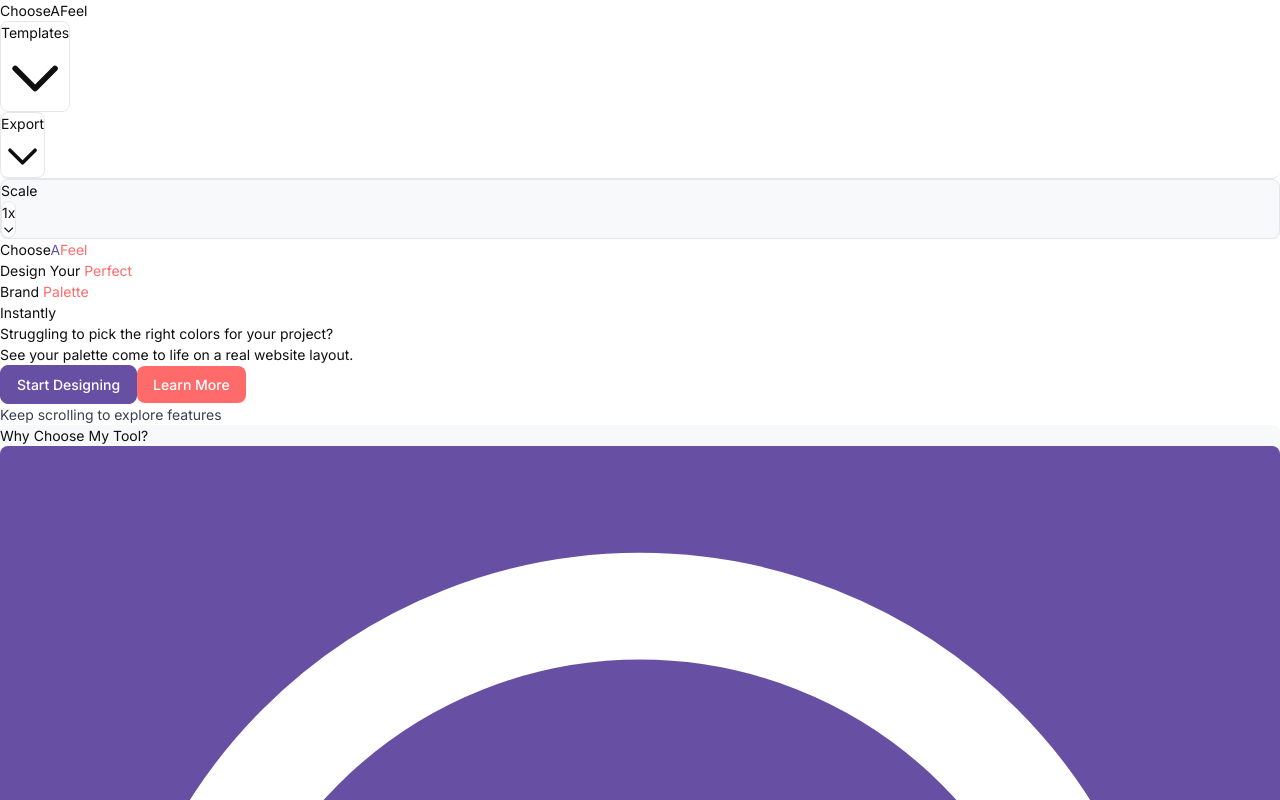
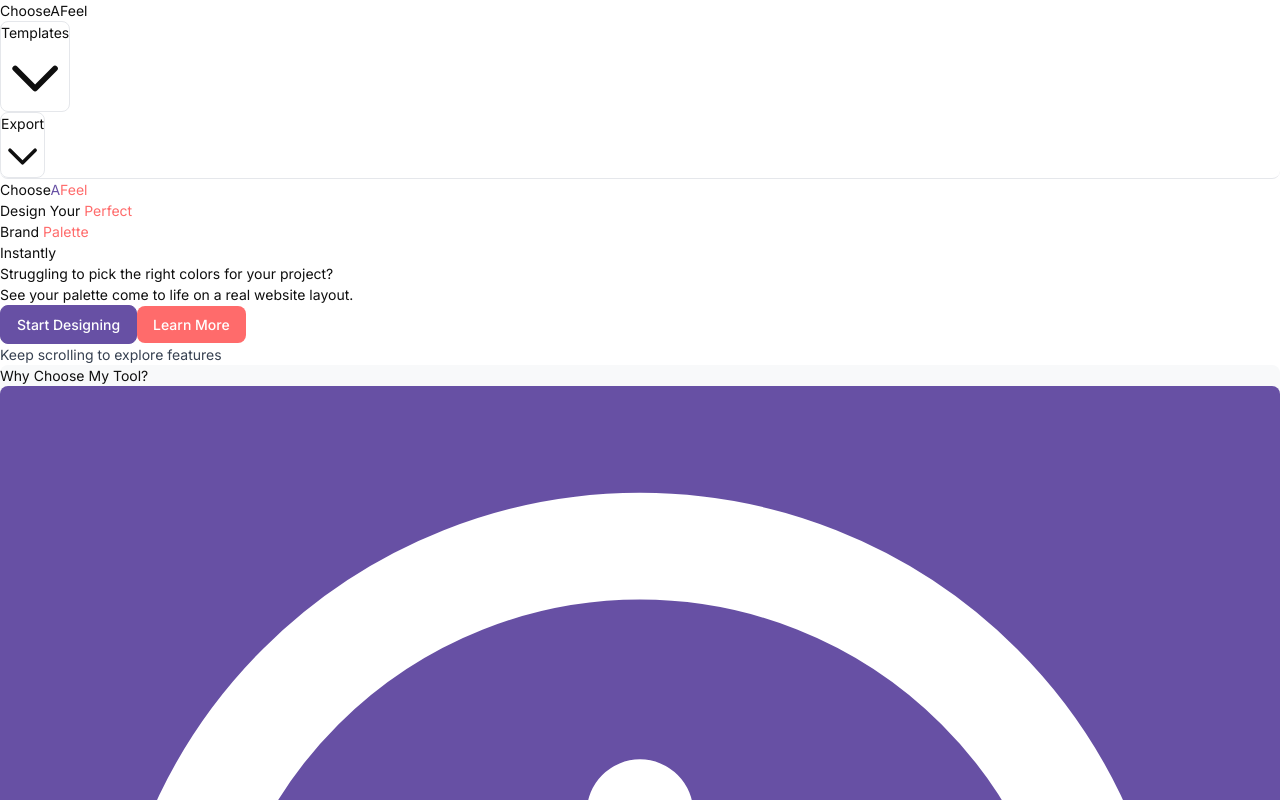
Before and after one commit to RicardoRonan/ChooseAFeel, a Next.js app: page / in a window 1280 px wide. Shown: the top 800 px of the page. Built offline with nearby package versions, Linux system fonts and the light colour scheme.

Commit message:
Remove ScaleControl component and its references from PreviewFrame; update Button component's onClick type for better event handling.

```diff
--- a/components/PreviewFrame.tsx
+++ b/components/PreviewFrame.tsx
@@ -5,11 +5,8 @@ import Dashboard from "./templates/Dashboard"
 import Blog from "./templates/Blog"
 import Products from "./templates/Products"
 import Portfolio from "./templates/Portfolio"
-import ScaleControl from "./ScaleControl"
-import { useState } from "react"
 
 export default function PreviewFrame() {
-  const [scale, setScale] = useState(1)
   const { project } = useProject()
 
   const renderTemplate = () => {
@@ -30,18 +27,12 @@ export default function PreviewFrame() {
 
   return (
     <div className="w-full h-full flex flex-col items-center justify-center">
-      {/* Scale control - positioned at top right */}
-      <div className="absolute top-4 right-4 z-10">
-        <ScaleControl onChange={setScale} />
-      </div>
-
       {/* Preview container - centered */}
       <div className="flex items-center justify-center w-full h-full">
         <div
           id="preview-root"
           className="fade-in"
           style={{
-            transform: `scale(${scale})`,
             transformOrigin: "center center",
             transition: "transform 0.2s ease"
           }}
--- a/components/ScaleControl.tsx
+++ /dev/null
@@ -1,32 +0,0 @@
-"use client"
-import { useState } from "react"
-import { Dropdown } from "./shared"
-
-export default function ScaleControl({ onChange }:{ onChange:(n:number)=>void }) {
-  const [val, setVal] = useState(1)
-
-  const scaleOptions = [
-    { value: "0.75", label: "0.75x" },
-    { value: "1", label: "1x" },
-    { value: "1.5", label: "1.5x" }
-  ]
-
-  return (
-    <div className="card p-2">
-      <label className="text-xs text-gray-600 inline-flex items-center gap-2">
-        Scale
-        <Dropdown
-          options={scaleOptions}
-          value={val.toString()}
-          onSelect={(value) => {
-            const n = Number(value);
-            setVal(n);
-            onChange(n)
-          }}
-          width="w-20"
-          className="text-xs"
-        />
-      </label>
-    </div>
-  )
-}
--- a/components/shared/Button.tsx
+++ b/components/shared/Button.tsx
@@ -3,7 +3,7 @@ import { ReactNode } from "react"
 
 interface ButtonProps {
   children: ReactNode
-  onClick?: () => void
+  onClick?: (e?: React.MouseEvent<HTMLButtonElement>) => void
   variant?: 'primary' | 'secondary' | 'accent' | 'ghost'
   size?: 'sm' | 'md' | 'lg'
   className?: string
```
Also changed, not shown: 1 other file (tests, documents, lock files or other folders).
